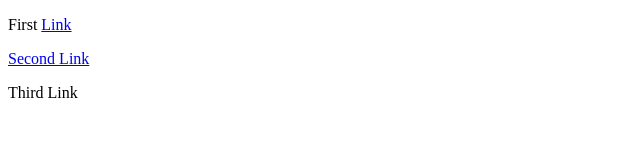
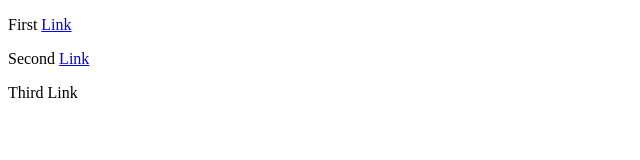
Before and after one commit to nitzanshafir-rgb/nitzanshafir-rgb.github.io, a plain HTML site: page index.html in a window 1280 px wide. Shown: the full height of the page, 0-640 px from the left. Drawn offline with Linux system fonts and the light colour scheme.

Commit message:
Update index.html

```diff
--- a/index.html
+++ b/index.html
@@ -8,7 +8,7 @@
 <body>
 
   <p>First <a href="https://nitzanshafir-rgb.github.io/Shafir_InternalBook3.html"> Link </a></p>
-<p><a href="https://nitzanshafir-rgb.github.io/Shafir_externalbook.html">Second Link </a></p>
+<p>Second <a href="https://nitzanshafir-rgb.github.io/Shafir_externalbook.html">Link </a></p>
   <p id=sike>Third Link</p>
 
 </body>
```
